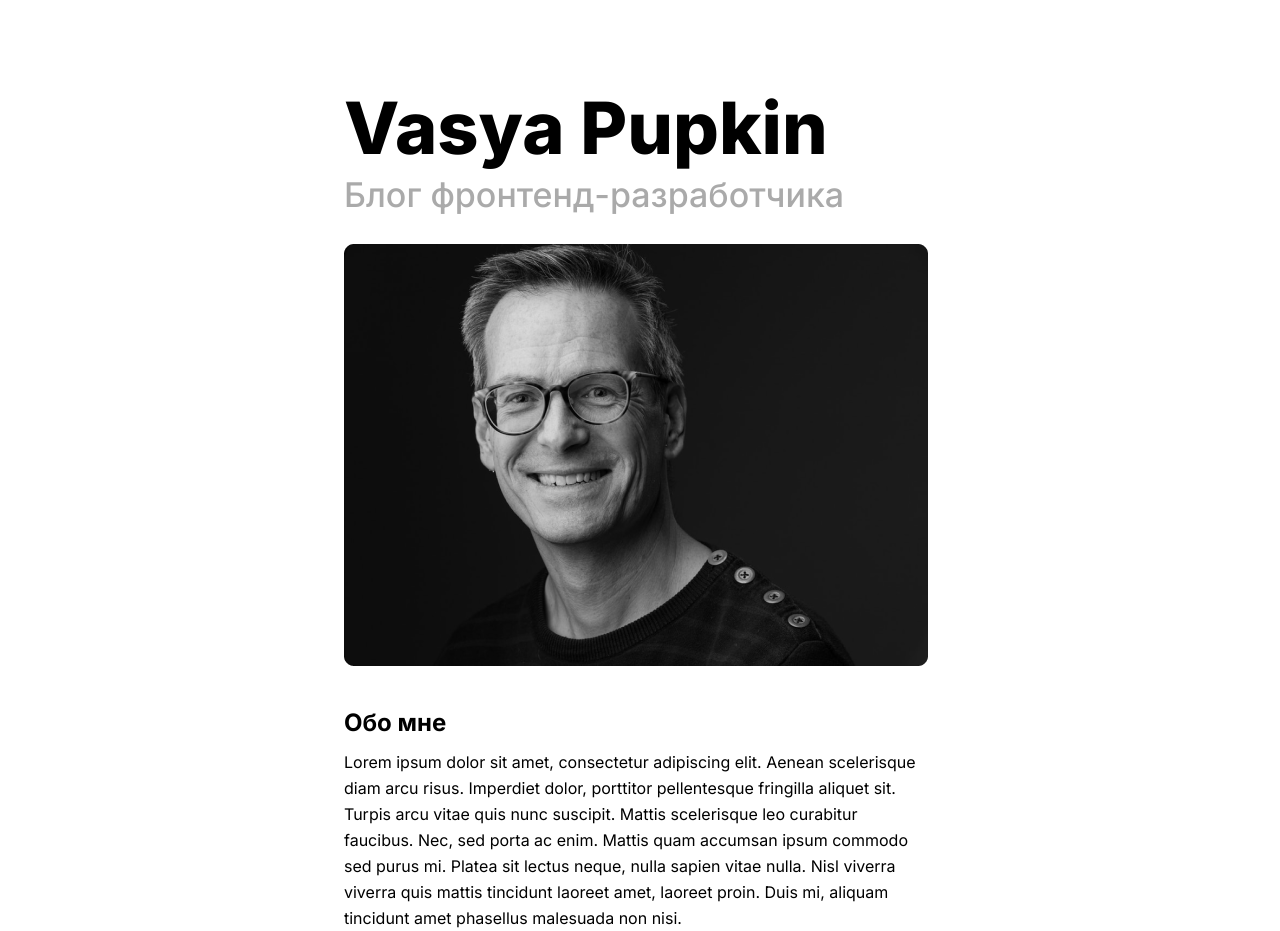
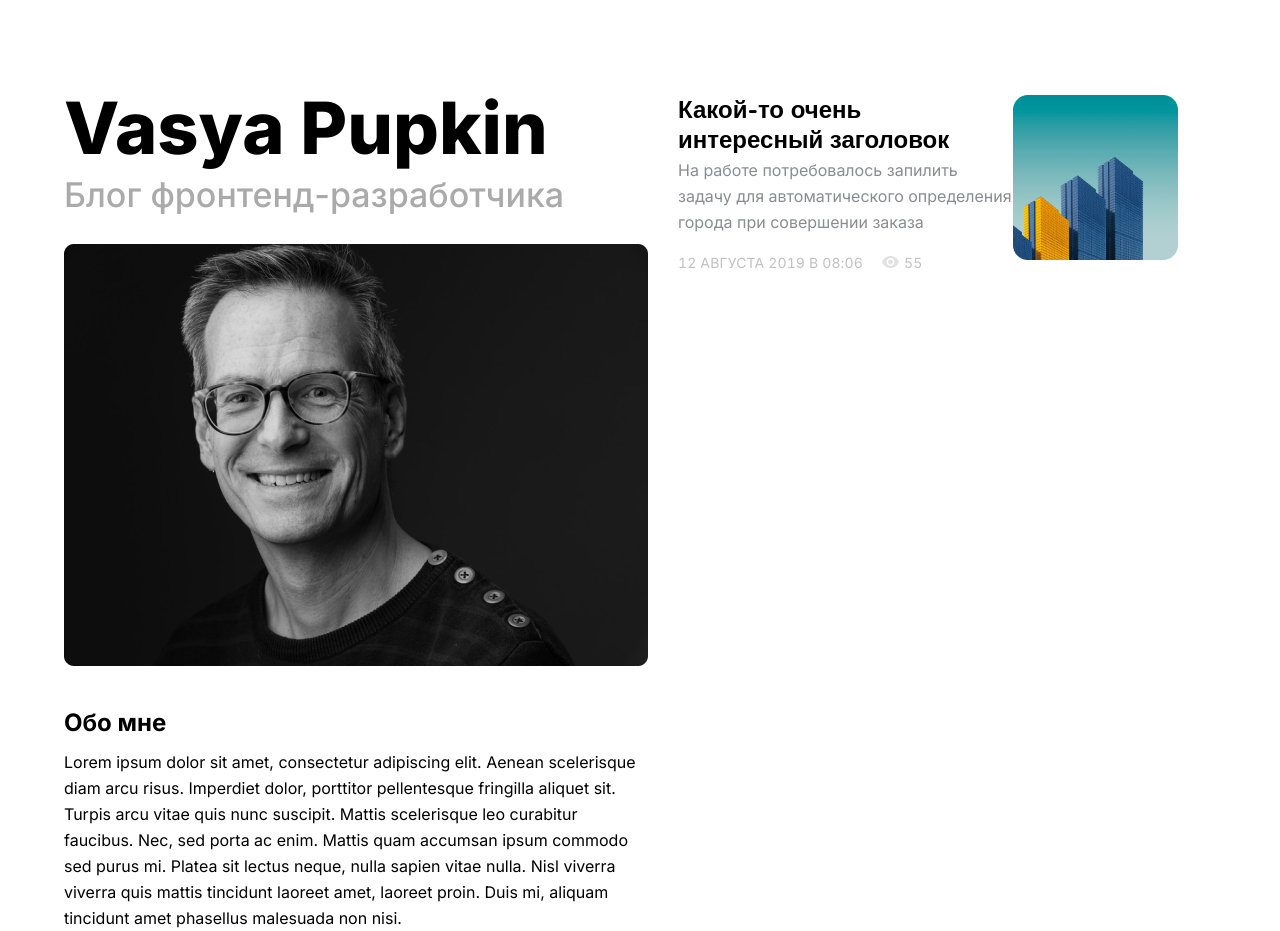
Before and after one commit to Khamzat91/news, a React (Create React App) app: page / in a window 1280 px wide. Built offline with nearby package versions, Linux system fonts and the light colour scheme.

Commit message:
разметка html в компоненту article

```diff
--- a/src/App.js
+++ b/src/App.js
@@ -1,10 +1,11 @@
 import React from 'react';
 import About from './components/about/About';
+import Article from './components/article/Article';
 
 
 function App() {
   return (
-    <div className="app">
+    <div className="app" style={{display: "flex"}}>
     <About/>
     </div>
   );
--- a/src/components/about/About.jsx
+++ b/src/components/about/About.jsx
@@ -1,5 +1,6 @@
 import React from "react";
 import pupkin from "../../images/pupkin.png";
+import Article from "../article/Article";
 import "./index.scss";
 
 
@@ -26,6 +27,7 @@ const About = () => {
           </div>
         </div>
       </div>
+      <Article/>
     </div>
   );
 };
--- a/src/components/about/index.scss
+++ b/src/components/about/index.scss
@@ -1,9 +1,12 @@
 @import "../../scss/vars";
 
 .about {
+  display: flex;
+  justify-content: space-between;
   &__inner {
     max-width: 584px;
     width: 100%;
+
 
     &-title {
       font-size: 72px;
--- a/src/components/article/Article.jsx
+++ b/src/components/article/Article.jsx
@@ -3,17 +3,15 @@ import articlePost from "../../images/articlePost.png";
 import { ReactComponent as Viewing } from "../../images/content/viewing.svg";
 import "./index.scss";
 
-const Article = () => {
+const Article = ({
+  title = "Какой-то очень интересный заголовок",
+  text = " На работе потребовалось запилить задачу для автоматического определения города при совершении заказа",
+}) => {
   return (
     <div className="article">
       <div className="article__info">
-        <div className="article__info-title">
-          Какой-то очень интересный заголовок
-        </div>
-        <div className="article__info-text">
-          На работе потребовалось запилить задачу для автоматического
-          определения города при совершении заказа.
-        </div>
+        <div className="article__info-title">{title}</div>
+        <div className="article__info-text">{text}</div>
         <div className="article__info-date">
           <div className="article__info-date__published">
             12 августа 2019 в 08:06
--- a/src/components/article/index.scss
+++ b/src/components/article/index.scss
@@ -1 +1,40 @@
-@import "../../scss/vars"
+@import "../../scss/vars";
+
+.article {
+  max-width: 620px;
+  width: 100%;
+  padding: 27px 30px;
+  margin-top: 68px;
+  display: flex;
+  &__info {
+
+    &-title {
+      font-size: 24px;
+      line-height: 30px;
+      color: $bg;
+      @include n800;
+    }
+    &-text {
+      color: #898c90;
+      margin-top: 2px;
+    }
+    &-date {
+      display: flex;
+      margin-top: 19px;
+      font-size: 14px;
+      line-height: 18px;
+      letter-spacing: 0.01em;
+      text-transform: uppercase;
+      font-feature-settings: "tnum" on, "lnum" on;
+      color: #c1c1c1;
+      &__published{
+        margin-right: 19px;
+      }
+      &__viewing{
+        span{
+            margin-left: 5px;
+        }
+      }
+    }
+  }
+}
--- a/src/scss/_global.scss
+++ b/src/scss/_global.scss
@@ -18,7 +18,7 @@ body {
 }
 
 .container {
-  max-width: 720px;
+  max-width: 1440px;
   width: 100%;
   padding: 0 72px 0 64px;
   margin: 0 auto;
```
